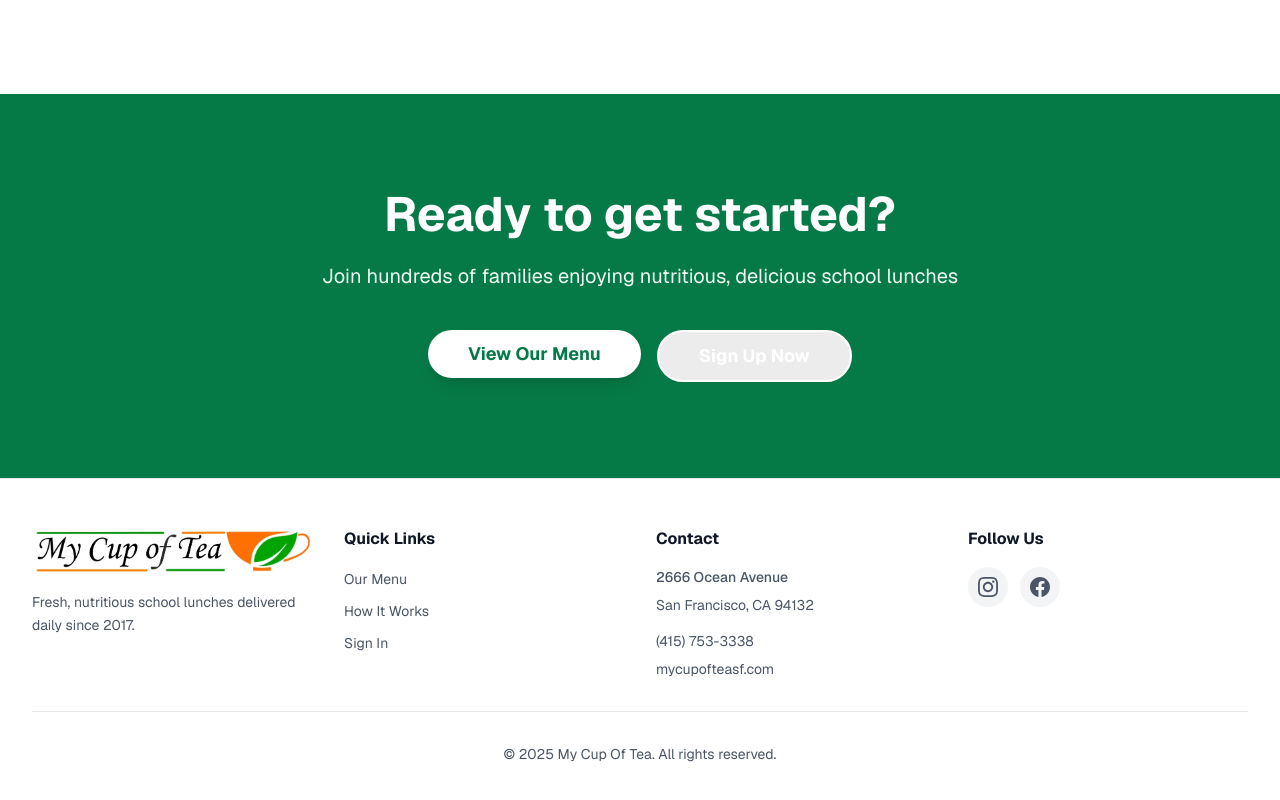
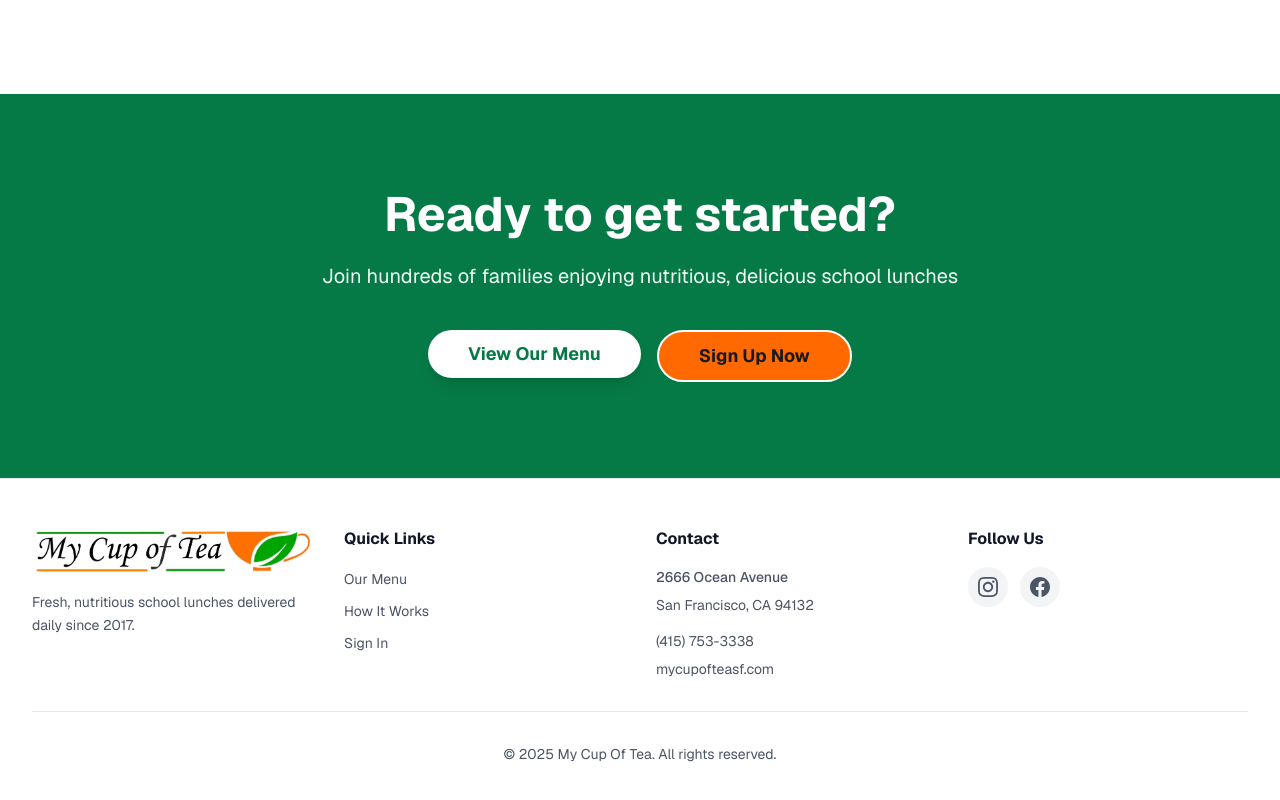
Before and after one commit to lllyt8/cais-lunch-preorder, a Next.js app: page / in a window 1280 px wide. Shown: the part 1250-2050 px from the top of the page. Built offline with nearby package versions, Linux system fonts and the light colour scheme.

Commit message:
Change button color

```diff
--- a/src/app/page.tsx
+++ b/src/app/page.tsx
@@ -228,7 +228,7 @@ export default function LandingPage() {
               </Button>
             </Link>
             <Link href="/login">
-              <Button size="lg" variant="outline" className="border-2 border-white text-white hover:bg-white/10 text-lg px-10 py-6 rounded-full font-bold">
+              <Button size="lg" variant="outline" className="border-2 border-white bg-orange-500 hover:bg-white/10 text-lg px-10 py-6 rounded-full font-bold">
                 Sign Up Now
               </Button>
             </Link>
```
